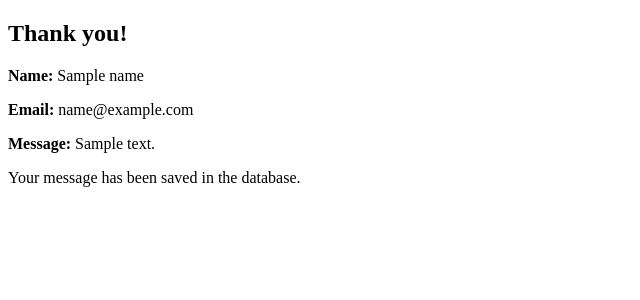
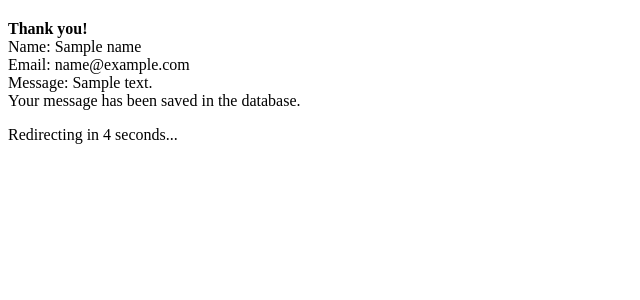
Before and after one commit to mralmeida/Python_website, a Flask app: template templates/contact_result.html in a window 1280 px wide. Shown: the part 46-346 px from the top of the page, without its empty margins (0-640 px from the left). Run offline with Flask 3, Linux system fonts and the light colour scheme; the template is opened without the code that fills it: most values are stand-ins (such as "Sample title", 1, 10 or a date in 2020).

Commit message:
added a redirect with a counter to take user to messages.html changed table padding (only visual changes) to the messages.html page.

```diff
--- a/templates/contact_result.html
+++ b/templates/contact_result.html
@@ -1,11 +1,27 @@
-{% extends "base.html" %}
-{% block content %}
-<body>
-    <h2>Thank you!</h2>
+<script>
+let seconds = 10;
 
-    <p><strong>Name:</strong> {{ name }}</p>
-    <p><strong>Email:</strong> {{ email }}</p>
-    <p><strong>Message:</strong> {{ message }}</p>
+const timer = setInterval(function() {
+    seconds--;
 
-    <p>Your message has been saved in the database.</p>
-    {% endblock %}}
+    document.getElementById("countdown").innerText = seconds;
+
+    if (seconds <= 0) {
+        clearInterval(timer);
+        window.location.href = "{{ url_for('messages') }}";
+    }
+}, 1000);
+</script>
+
+{% extends "base.html" %} {% block content %}
+<b>Thank you!</b><br>
+Name: {{ name }}<br>
+Email: {{ email }}<br>
+Message: {{ message }}<br>
+Your message has been saved in the database.
+<p>
+    Redirecting in
+    <span id="countdown">10</span>
+    seconds...
+</p>
+{% endblock %}
```
